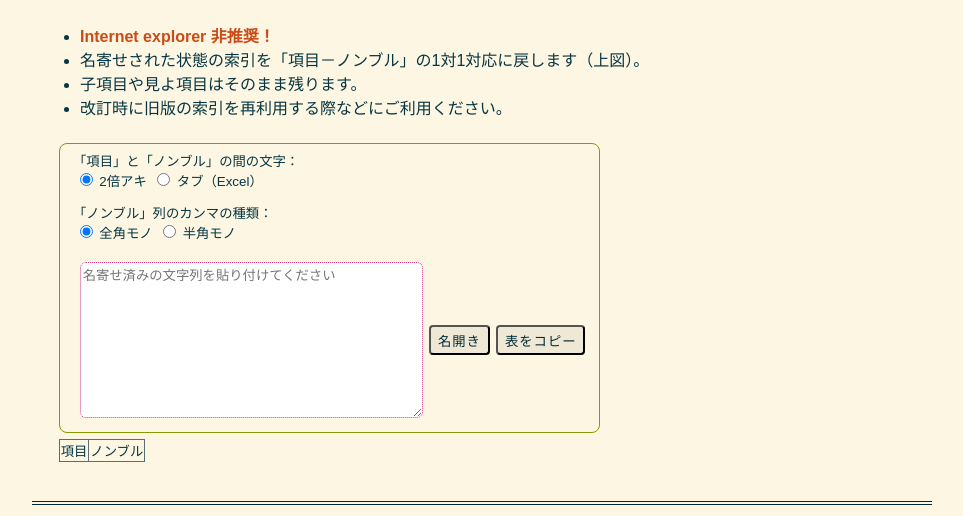
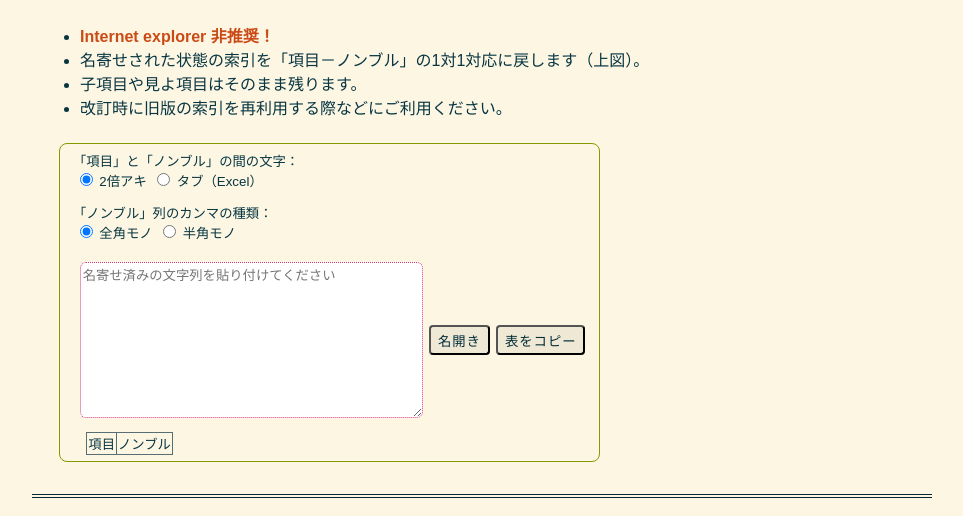
Before and after one commit to AWtnb/sakuin-tool, a PHP site: page / in a window 1280 px wide. Shown: the part 3922-4438 px from the top of the page, without its empty margins (158-1121 px from the left). Run offline with PHP 8.4, Linux system fonts and the light colour scheme.

Commit message:
put result table in inputarea

```diff
--- a/index.html
+++ b/index.html
@@ -271,7 +271,6 @@ function clickBtn_katahira_copy() {
             <input type="button" value="表をコピー" onclick="clickBtn_release_copy()" class="button">
         </form>
     </div>
-</div>
 
     <table id="releaseTable" border="double">
         <tr>
@@ -279,6 +278,7 @@ function clickBtn_katahira_copy() {
             <td>ノンブル</td>
         </tr>
     </table>
+</div>
 
 <script>
     function clickBtn_release() {
--- a/style.css
+++ b/style.css
@@ -107,9 +107,8 @@ b {
 table {
     border-collapse: collapse;
     border-spacing: 0;
-    margin-top: .5em;
     margin-bottom: .5em;
-    margin-left: 2em;
+    margin-left: 1em;
     border: #586e75;
     font-size: 10pt;
 }
```
Lines whose indentation alone changed are shown as unchanged.
